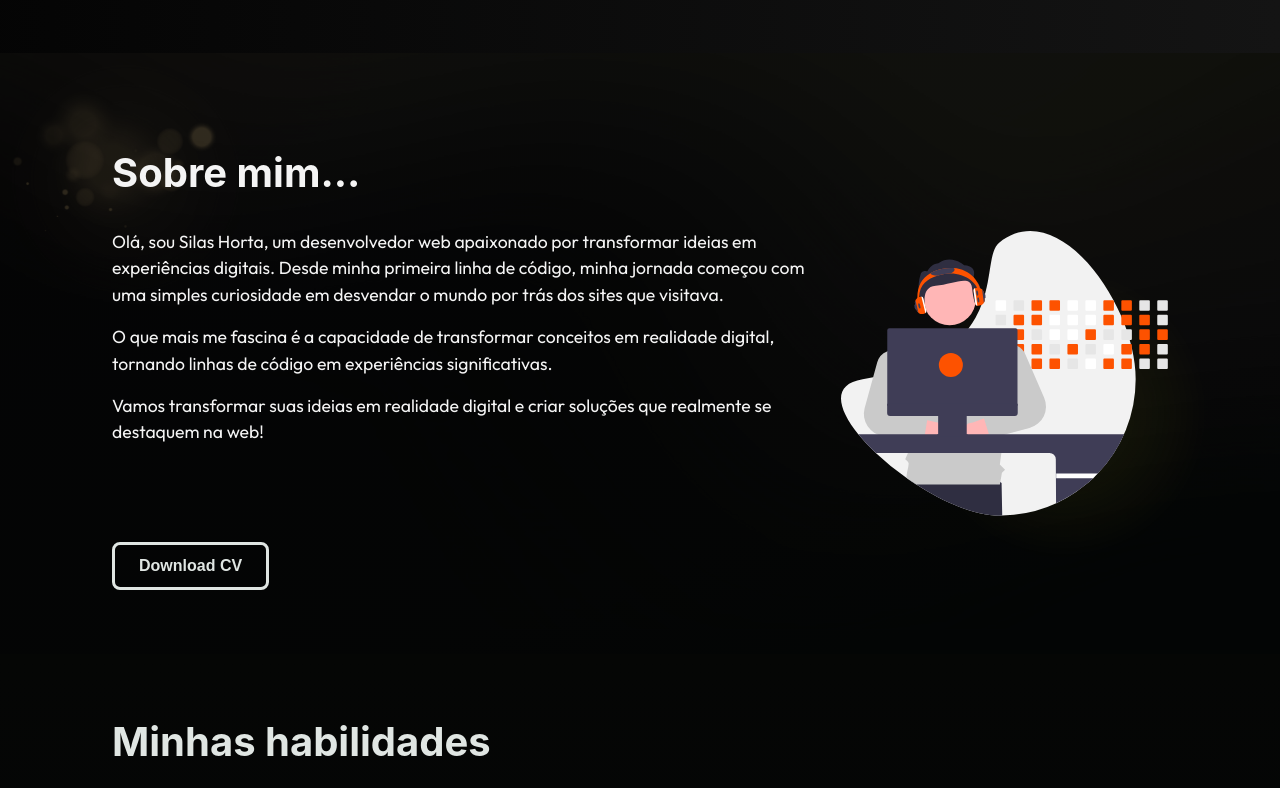
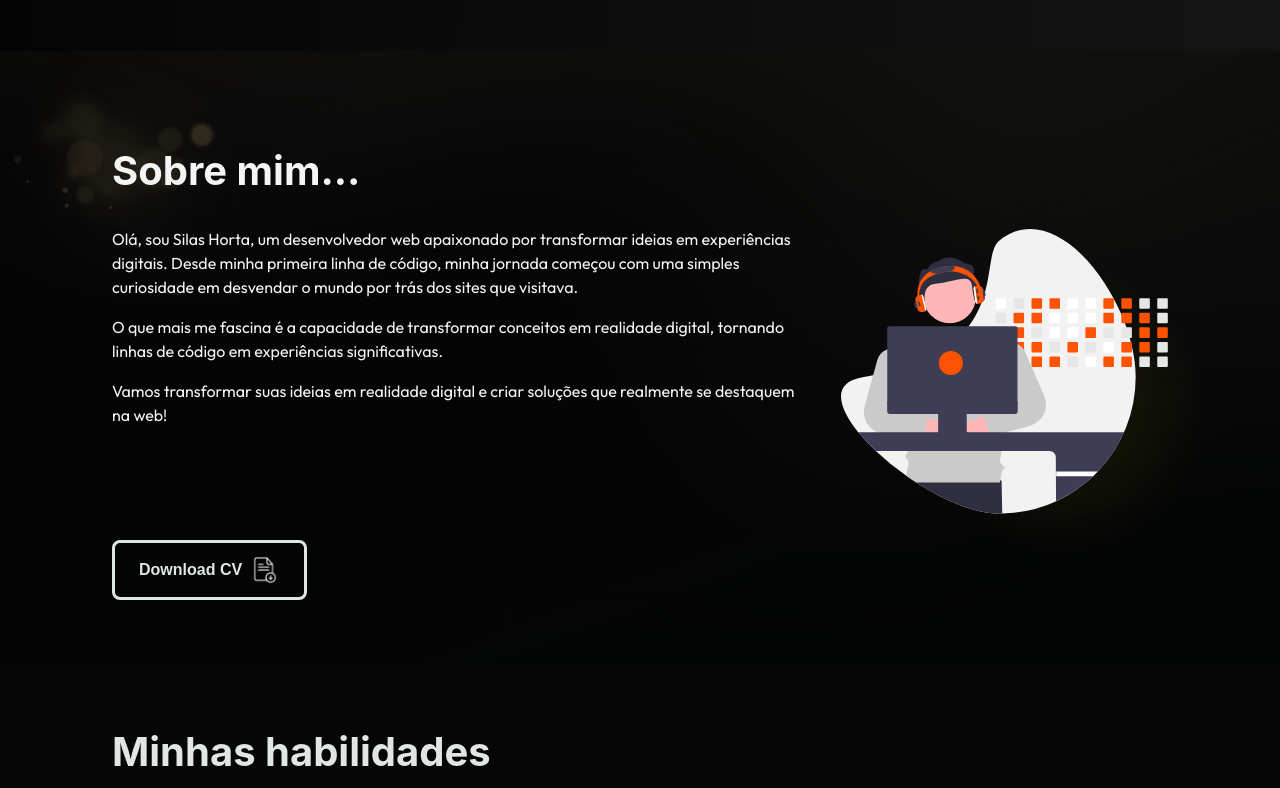
Before and after one commit to silashorta/portfolio-project, a React (Vite) app: page / in a window 1280 px wide. Shown: the part 932-1720 px from the top of the page. Built offline with nearby package versions, Linux system fonts and the light colour scheme.

Commit message:
update icone pdf

```diff
--- a/components/About/DownloadButton/DownloadButton.jsx
+++ b/components/About/DownloadButton/DownloadButton.jsx
@@ -1,19 +1,39 @@
-import React from 'react';
+import React, { useState } from 'react';
 import { saveAs } from 'file-saver';
 import styles from './DownloadButton.module.css'
+import iconePDF from './download-direto.png'
+import iconeClicado from './icone-clicado.png'
+
 
 const DownloadButton = () => {
+  const [isHovered, setIsHovered] = useState(false);
+
+
   const handleDownload = () => {
+
     const pdfUrl = '../../assets/files/Curriculo.pdf';
 
     // Use a função saveAs para iniciar o download do arquivo
     saveAs(pdfUrl, 'Curriculo.pdf');
   };
 
+
   return (
-    <button data-aos="flip-up" className={styles.downloadButton} onClick={handleDownload}>
-      Download CV
-    </button>
+    <div>
+      <button
+        data-aos="flip-up"
+        className={styles.downloadButton}
+        onClick={handleDownload}
+        onMouseEnter={() => setIsHovered(true)}
+        onMouseLeave={() => setIsHovered(false)}
+      >
+        Download CV
+
+        <img src={isHovered ? iconeClicado : iconePDF}
+          alt=""
+          className={styles.pdfIcon} />
+      </button>
+    </div>
   );
 };
 
--- a/components/About/DownloadButton/DownloadButton.module.css
+++ b/components/About/DownloadButton/DownloadButton.module.css
@@ -21,3 +21,7 @@
     color: var(--dourado);
     transition: 0.5s;
   }
+
+  .pdfIcon{
+    width: 30px;
+  }
--- a/src/index.css
+++ b/src/index.css
@@ -50,7 +50,7 @@ h6 {
 }
 
 p {
-  font-size: 1.1rem;
+  font-size: 1rem;
   line-height: 150%;
 }
 
```
Also changed, not shown: components/About/DownloadButton/download-direto.png (added), components/About/DownloadButton/icone-clicado.png (added).
